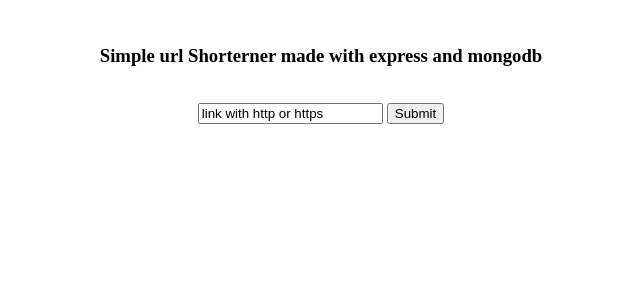
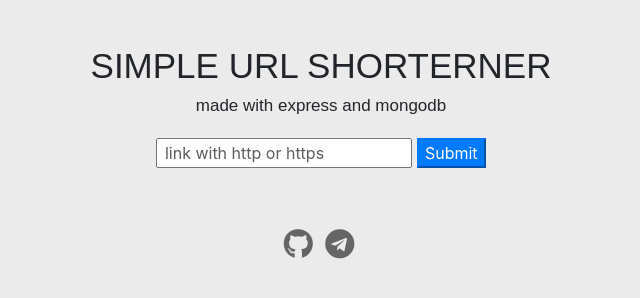
Before and after one commit to 0wx/shorturl, a website: page view/index.html in a window 1280 px wide. Shown: the whole page, without its empty margins (319-959 px from the left). Drawn offline with nearby package versions, Linux system fonts and the light colour scheme.

Commit message:
fix index file

```diff
--- a/routes/go.js
+++ b/routes/go.js
@@ -25,7 +25,9 @@
     }
 
 };
-
+router.get('/', (req, res) => {
+    res.redirect(301, '/')
+})
 router.post('/', async (req, res) => {
     if (req.body.link.indexOf('https:') != -1 || req.body.link.indexOf('http:') != -1) {
         do {
--- a/view/index.html
+++ b/view/index.html
@@ -2,20 +2,90 @@
 
 <head>
     <title>Shorterner Link</title>
+
+    <link rel="stylesheet" href="https://use.fontawesome.com/releases/v5.0.7/css/all.css">
+    <link rel='stylesheet' href='https://stackpath.bootstrapcdn.com/bootstrap/4.1.3/css/bootstrap.min.css'>
+    <style>
+        html,
+        body {
+            height: 100%;
+        }
+
+        body {
+            padding-top: 40px;
+            padding-bottom: 40px;
+            background-color: #ebebeb;
+        }
+
+        .title {
+            position: relative;
+            box-sizing: border-box;
+            height: auto;
+            padding-bottom: 0px;
+            font-size: 35px;
+            font-family:sans-serif;
+        }
+
+        .sub-title {
+            position: relative;
+            box-sizing: border-box;
+            height: auto;
+            padding-top: 0px;
+            padding-bottom: 20px;
+            font-size: 17px;
+            font-family: sans-serif;
+        }
+
+        .link {
+            color: rgb(92, 92, 92);
+            -webkit-touch-callout: none;
+            -webkit-user-select: none;
+            -khtml-user-select: none;
+            -moz-user-select: none;
+            -ms-user-select: none;
+            user-select: none;
+        }
+        .head-image{
+            padding-bottom: 35px;
+        }
+        .form {
+            padding-bottom: 35px;
+        }
+        .footer{
+            padding-top: 10px;
+            letter-spacing: 4px;
+        }
+
+    </style>
 </head>
 
 <body>
 
-    <center><br/>
-        <h3>Simple url Shorterner made with express and mongodb</h3><br/>
-        <form method='POST' action="/go" id='form'>
-            <input type="text" onfocus="this.value=''" name="link" value="link with http or https">
-            <button type="submit" form="form" value="Submit">Submit</button>
+    <center>
+        <!-- <img class ='head-image' src="https://media.giphy.com/media/b5Hcaz7EPz26I/giphy.gif" alt="Cutting" width="10%"> -->
+        <div class="title">
+            SIMPLE URL SHORTERNER
+        </div>
+        <div class="sub-title">
+            made with express and mongodb
+        </div>
+        <form class='form' method='POST' action="/go" id='form'>
+            <input class="link" type="text" onfocus="this.value=''" name="link" value=" link with http or https">
+            <button class="btn-primary" type="submit" form="form" value="Submit">Submit</button>
         </form>
-
+        <div class="footer">
+            <a href="https://github.com/0wx/shorturl">
+                <i class="fab fa-github" style="font-size:30px;color: rgb(102, 101, 101);"></i>
+            </a>
+            <a href="https://t.me/Awotism">
+                <i class="fab fa-telegram   " style="font-size:30px;color: rgb(102, 101, 101);"></i>
+            </a>
+        </div>
 
     </center>
-
+    <script src='https://code.jquery.com/jquery-3.3.1.slim.min.js'></script>
+    <script src='https://cdnjs.cloudflare.com/ajax/libs/popper.js/1.14.3/umd/popper.min.js'></script>
+    <script src='https://stackpath.bootstrapcdn.com/bootstrap/4.1.3/js/bootstrap.min.js'></script>
 
 </body>
 
```
